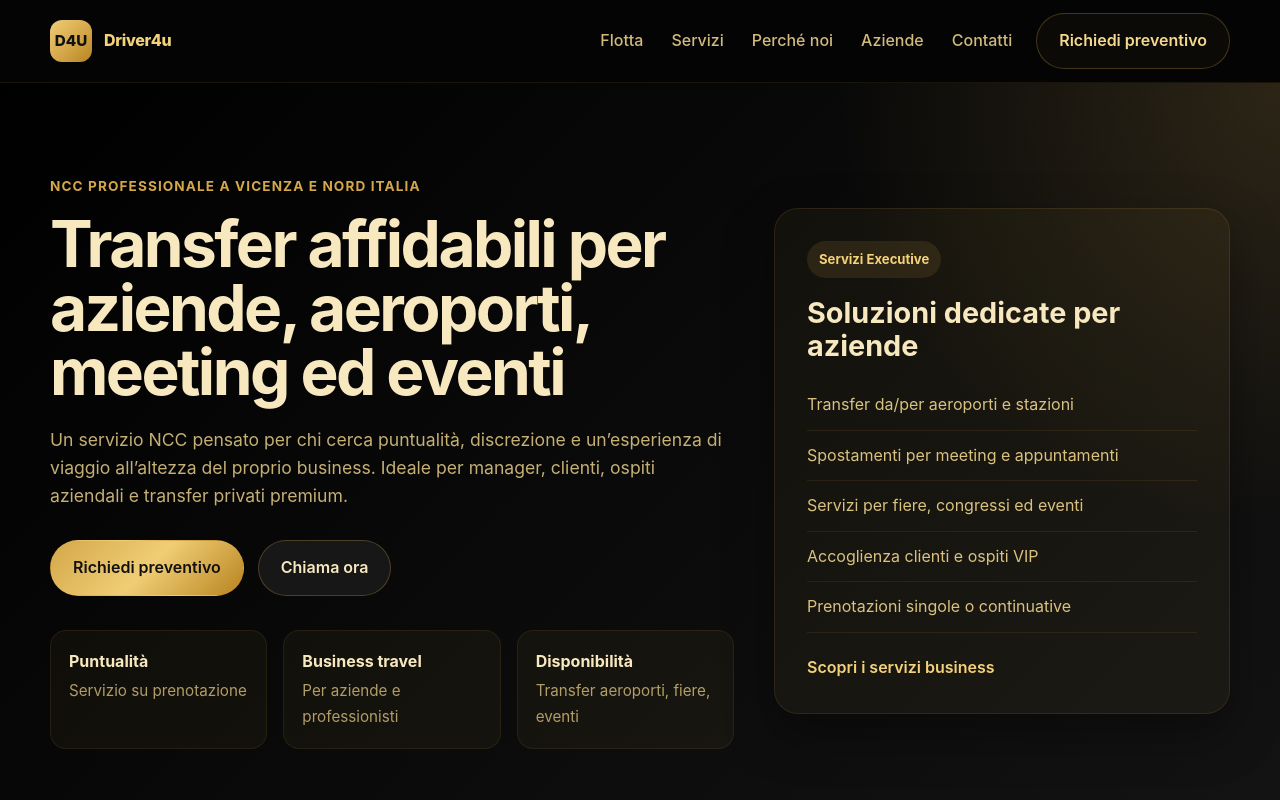
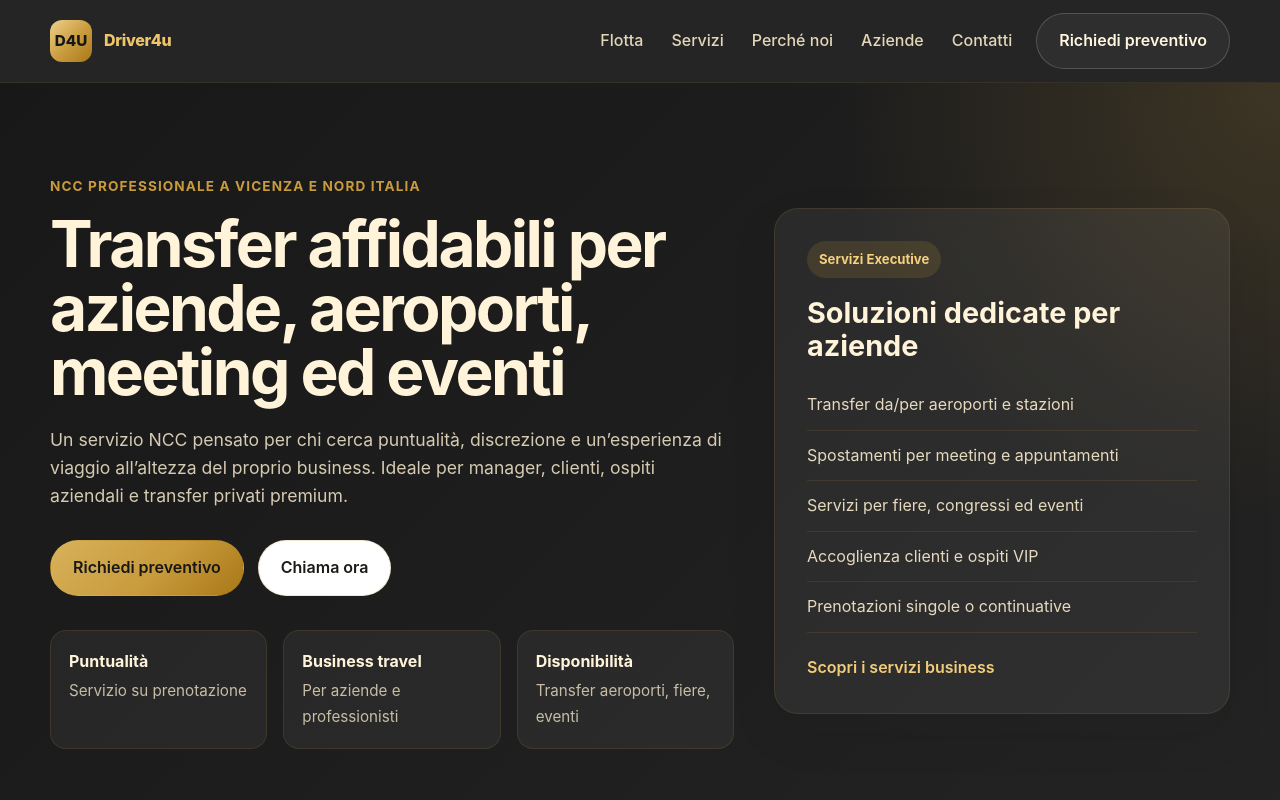
Before and after one commit to dfpcapitalsrl-ops/Driver4u, a Next.js app: page / in a window 1280 px wide. Shown: the top 800 px of the page. Built offline with nearby package versions, Linux system fonts and the light colour scheme.

Commit message:
Update globals.css

```diff
--- a/styles/globals.css
+++ b/styles/globals.css
@@ -1,16 +1,16 @@
 :root {
-  --bg: #0a0a0a;
+  --bg: #f8f6f1;
   --white: #ffffff;
-  --text: #f5e7c2;
-  --muted: #c9b27a;
-  --line: rgba(212, 167, 73, 0.18);
-  --primary: #050505;
-  --primary-2: #111111;
-  --accent: #d4a749;
-  --accent-2: #b8841f;
-  --soft: #111111;
-  --panel: #151515;
-  --shadow: 0 20px 50px rgba(0, 0, 0, 0.35);
+  --text: #1c1a17;
+  --muted: #6f6557;
+  --line: rgba(184, 134, 31, 0.18);
+  --primary: #151515;
+  --primary-2: #222222;
+  --accent: #c89b3c;
+  --accent-2: #a97817;
+  --soft: #f3efe7;
+  --panel: #ffffff;
+  --shadow: 0 20px 50px rgba(28, 26, 23, 0.08);
   --radius-lg: 24px;
   --radius-md: 16px;
   --radius-sm: 12px;
@@ -61,11 +61,11 @@ textarea {
 }
 
 .section-soft {
-  background: linear-gradient(180deg, #0d0d0d 0%, #121212 100%);
+  background: var(--soft);
 }
 
 .section-dark {
-  background: linear-gradient(135deg, #000000 0%, #0c0c0c 100%);
+  background: linear-gradient(135deg, #1b1b1b 0%, #2a2a2a 100%);
   color: var(--white);
 }
 
@@ -82,14 +82,13 @@ textarea {
 
 .section-heading.light p,
 .section-heading.light h2 {
-  color: #f7e8bf;
+  color: var(--white);
 }
 
 .section-heading h2 {
   font-size: clamp(2rem, 3vw, 3rem);
   line-height: 1.1;
   margin-bottom: 16px;
-  color: #f7e8bf;
 }
 
 .section-heading p {
@@ -120,31 +119,31 @@ textarea {
 }
 
 .btn-primary {
-  background: linear-gradient(135deg, var(--accent) 0%, #f0cd75 50%, var(--accent-2) 100%);
-  color: #111111;
+  background: linear-gradient(135deg, #d8b15a 0%, var(--accent) 55%, var(--accent-2) 100%);
+  color: #171717;
 }
 
 .btn-primary:hover {
   transform: translateY(-1px);
   opacity: 0.96;
-  box-shadow: 0 10px 24px rgba(212, 167, 73, 0.22);
+  box-shadow: 0 10px 24px rgba(200, 155, 60, 0.24);
 }
 
 .btn-secondary {
-  background: #171717;
-  color: #f7e8bf;
-  border-color: rgba(212, 167, 73, 0.28);
+  background: var(--white);
+  color: var(--text);
+  border-color: rgba(184, 134, 31, 0.2);
 }
 
 .btn-secondary:hover,
 .btn-outline:hover {
-  background: #1d1d1d;
+  background: #faf7f1;
 }
 
 .btn-outline {
-  border-color: rgba(212, 167, 73, 0.28);
-  color: #f5d98f;
-  background: rgba(212, 167, 73, 0.04);
+  border-color: rgba(255, 255, 255, 0.18);
+  color: #fff6df;
+  background: rgba(255, 255, 255, 0.04);
 }
 
 .btn-full {
@@ -155,9 +154,9 @@ textarea {
   position: sticky;
   top: 0;
   z-index: 100;
-  background: rgba(5, 5, 5, 0.94);
+  background: rgba(24, 24, 24, 0.94);
   backdrop-filter: blur(10px);
-  border-bottom: 1px solid rgba(212, 167, 73, 0.1);
+  border-bottom: 1px solid rgba(200, 155, 60, 0.1);
 }
 
 .header-inner {
@@ -173,7 +172,7 @@ textarea {
   align-items: center;
   gap: 12px;
   font-weight: 800;
-  color: #f4d27a;
+  color: #f0c66a;
 }
 
 .logo-mark {
@@ -182,8 +181,8 @@ textarea {
   border-radius: 12px;
   display: grid;
   place-items: center;
-  background: linear-gradient(135deg, #f0cd75 0%, var(--accent) 55%, var(--accent-2) 100%);
-  color: #111111;
+  background: linear-gradient(135deg, #efd08c 0%, var(--accent) 55%, var(--accent-2) 100%);
+  color: #171717;
   font-size: 0.95rem;
 }
 
@@ -199,12 +198,12 @@ textarea {
 }
 
 .main-nav a {
-  color: rgba(245, 217, 143, 0.86);
+  color: rgba(255, 240, 205, 0.88);
   font-weight: 500;
 }
 
 .main-nav a:hover {
-  color: #f7e8bf;
+  color: #ffffff;
 }
 
 .menu-toggle {
@@ -218,15 +217,15 @@ textarea {
   display: block;
   width: 24px;
   height: 2px;
-  background: #f5d98f;
+  background: #f3d28a;
   margin: 5px 0;
 }
 
 .hero {
   padding: 90px 0 70px;
   background:
-    radial-gradient(circle at top right, rgba(212, 167, 73, 0.16), transparent 30%),
-    linear-gradient(135deg, #000000 0%, #0a0a0a 50%, #131313 100%);
+    radial-gradient(circle at top right, rgba(200, 155, 60, 0.18), transparent 30%),
+    linear-gradient(135deg, #181818 0%, #232323 100%);
   color: var(--white);
 }
 
@@ -243,12 +242,12 @@ textarea {
   letter-spacing: -0.04em;
   max-width: 820px;
   margin-bottom: 22px;
-  color: #f7e8bf;
+  color: #fff4da;
 }
 
 .hero-text {
   max-width: 680px;
-  color: rgba(245, 217, 143, 0.8);
+  color: rgba(255, 241, 211, 0.82);
   font-size: 1.1rem;
   margin-bottom: 30px;
 }
@@ -269,25 +268,25 @@ textarea {
 .hero-highlights div {
   padding: 18px;
   border-radius: var(--radius-md);
-  background: rgba(212, 167, 73, 0.05);
-  border: 1px solid rgba(212, 167, 73, 0.1);
+  background: rgba(255, 255, 255, 0.05);
+  border: 1px solid rgba(200, 155, 60, 0.14);
 }
 
 .hero-highlights strong {
   display: block;
   font-size: 1rem;
   margin-bottom: 4px;
-  color: #f7e8bf;
+  color: #fff4da;
 }
 
 .hero-highlights span {
   font-size: 0.95rem;
-  color: rgba(245, 217, 143, 0.7);
+  color: rgba(255, 241, 211, 0.74);
 }
 
 .hero-card {
-  background: rgba(212, 167, 73, 0.05);
-  border: 1px solid rgba(212, 167, 73, 0.12);
+  background: rgba(255, 255, 255, 0.06);
+  border: 1px solid rgba(200, 155, 60, 0.14);
   border-radius: var(--radius-lg);
   padding: 32px;
   box-shadow: var(--shadow);
@@ -297,8 +296,8 @@ textarea {
   display: inline-block;
   padding: 8px 12px;
   border-radius: 999px;
-  background: rgba(212, 167, 73, 0.12);
-  color: #f4d27a;
+  background: rgba(200, 155, 60, 0.16);
+  color: #f4d07f;
   font-size: 0.82rem;
   font-weight: 700;
   margin-bottom: 18px;
@@ -308,7 +307,7 @@ textarea {
   font-size: 1.8rem;
   line-height: 1.15;
   margin-bottom: 18px;
-  color: #f7e8bf;
+  color: #fff4da;
 }
 
 .hero-card ul {
@@ -318,18 +317,18 @@ textarea {
 
 .hero-card li {
   padding: 12px 0;
-  border-bottom: 1px solid rgba(212, 167, 73, 0.1);
-  color: rgba(245, 217, 143, 0.88);
+  border-bottom: 1px solid rgba(200, 155, 60, 0.12);
+  color: rgba(255, 241, 211, 0.88);
 }
 
 .text-link {
-  color: #f4d27a;
+  color: #f2cd79;
   font-weight: 600;
 }
 
 .trust-bar {
-  background: #0d0d0d;
-  border-bottom: 1px solid rgba(212, 167, 73, 0.1);
+  background: #fffdf9;
+  border-bottom: 1px solid rgba(184, 134, 31, 0.1);
 }
 
 .trust-grid {
@@ -341,7 +340,7 @@ textarea {
 
 .trust-item {
   padding: 14px 18px;
-  border-right: 1px solid rgba(212, 167, 73, 0.1);
+  border-right: 1px solid rgba(184, 134, 31, 0.1);
 }
 
 .trust-item:last-child {
@@ -352,7 +351,6 @@ textarea {
   display: block;
   margin-bottom: 6px;
   font-size: 1rem;
-  color: #f7e8bf;
 }
 
 .trust-item span {
@@ -368,7 +366,7 @@ textarea {
 
 .vehicle-card {
   background: var(--panel);
-  border: 1px solid rgba(212, 167, 73, 0.1);
+  border: 1px solid rgba(184, 134, 31, 0.12);
   border-radius: var(--radius-lg);
   overflow: hidden;
   box-shadow: var(--shadow);
@@ -380,9 +378,9 @@ textarea {
   align-items: center;
   justify-content: center;
   background:
-    linear-gradient(135deg, rgba(255, 215, 130, 0.04), rgba(212, 167, 73, 0.12)),
-    #121212;
-  border-bottom: 1px solid rgba(212, 167, 73, 0.1);
+    linear-gradient(135deg, rgba(200, 155, 60, 0.08), rgba(200, 155, 60, 0.16)),
+    #f5efe2;
+  border-bottom: 1px solid rgba(184, 134, 31, 0.1);
   position: relative;
 }
 
@@ -390,7 +388,7 @@ textarea {
   content: "";
   position: absolute;
   inset: 16px;
-  border: 2px dashed rgba(212, 167, 73, 0.22);
+  border: 2px dashed rgba(184, 134, 31, 0.2);
   border-radius: 18px;
 }
 
@@ -398,7 +396,7 @@ textarea {
   position: relative;
   z-index: 1;
   font-weight: 700;
-  color: #f4d27a;
+  color: #8f6618;
 }
 
 .vehicle-card-body {
@@ -409,7 +407,6 @@ textarea {
   font-size: 1.2rem;
   margin-bottom: 10px;
   line-height: 1.2;
-  color: #f7e8bf;
 }
 
 .vehicle-card-body p {
@@ -429,7 +426,7 @@ textarea {
 .testimonial-card,
 .point {
   background: var(--panel);
-  border: 1px solid rgba(212, 167, 73, 0.1);
+  border: 1px solid rgba(184, 134, 31, 0.12);
   border-radius: var(--radius-lg);
   padding: 28px;
   box-shadow: var(--shadow);
@@ -441,11 +438,9 @@ textarea {
   font-size: 1.2rem;
   margin-bottom: 12px;
   line-height: 1.2;
-  color: #f7e8bf;
 }
 
 .service-card p,
-.advantage-card p,
 .point p,
 .testimonial-card p {
   color: var(--muted);
@@ -457,21 +452,25 @@ textarea {
   display: grid;
   place-items: center;
   border-radius: 14px;
-  background: rgba(212, 167, 73, 0.12);
-  color: #f4d27a;
+  background: rgba(200, 155, 60, 0.12);
+  color: #9a6f1a;
   font-weight: 700;
   margin-bottom: 18px;
   font-size: 1.25rem;
 }
 
 .advantages-grid .advantage-card {
-  background: rgba(212, 167, 73, 0.05);
-  border-color: rgba(212, 167, 73, 0.1);
+  background: rgba(255, 255, 255, 0.06);
+  border-color: rgba(200, 155, 60, 0.12);
   box-shadow: none;
 }
 
+.advantages-grid .advantage-card h3 {
+  color: #fff4da;
+}
+
 .advantages-grid .advantage-card p {
-  color: rgba(245, 217, 143, 0.72);
+  color: rgba(255, 241, 211, 0.72);
 }
 
 .check-list {
@@ -496,7 +495,7 @@ textarea {
 .fleet-label {
   display: inline-block;
   margin-bottom: 12px;
-  color: #f4d27a;
+  color: var(--accent);
   font-size: 0.85rem;
   font-weight: 700;
   text-transform: uppercase;
@@ -508,7 +507,7 @@ textarea {
   grid-template-columns: 0.9fr 1.1fr;
   gap: 28px;
   background: var(--panel);
-  border: 1px solid rgba(212, 167, 73, 0.1);
+  border: 1px solid rgba(184, 134, 31, 0.12);
   border-radius: 28px;
   padding: 36px;
   box-shadow: var(--shadow);
@@ -518,7 +517,6 @@ textarea {
   font-size: clamp(2rem, 3vw, 2.8rem);
   line-height: 1.1;
   margin-bottom: 16px;
-  color: #f7e8bf;
 }
 
 .business-text p {
@@ -534,12 +532,12 @@ textarea {
 .testimonial-card span {
   display: inline-block;
   margin-top: 14px;
-  color: #f4d27a;
+  color: var(--accent);
   font-weight: 600;
 }
 
 .cta-section {
-  background: linear-gradient(135deg, #000000 0%, #0a0a0a 100%);
+  background: linear-gradient(135deg, #1a1a1a 0%, #262626 100%);
   color: var(--white);
 }
 
@@ -554,11 +552,11 @@ textarea {
   font-size: clamp(2rem, 3vw, 3rem);
   line-height: 1.05;
   margin-bottom: 18px;
-  color: #f7e8bf;
+  color: #fff4da;
 }
 
 .cta-text p {
-  color: rgba(245, 217, 143, 0.76);
+  color: rgba(255, 241, 211, 0.78);
   margin-bottom: 28px;
 }
 
@@ -570,17 +568,17 @@ textarea {
 
 .contact-list a,
 .contact-list span {
-  color: rgba(245, 217, 143, 0.92);
+  color: rgba(255, 241, 211, 0.92);
   font-weight: 500;
 }
 
 .contact-form {
-  background: var(--panel);
+  background: #fffdfa;
   color: var(--text);
   border-radius: 24px;
   padding: 28px;
   box-shadow: var(--shadow);
-  border: 1px solid rgba(212, 167, 73, 0.1);
+  border: 1px solid rgba(184, 134, 31, 0.12);
 }
 
 .form-group {
@@ -592,24 +590,23 @@ textarea {
   margin-bottom: 8px;
   font-weight: 600;
   font-size: 0.95rem;
-  color: #f7e8bf;
 }
 
 .form-group input,
 .form-group select,
 .form-group textarea {
   width: 100%;
-  border: 1px solid rgba(212, 167, 73, 0.16);
+  border: 1px solid rgba(184, 134, 31, 0.16);
   border-radius: 14px;
   padding: 14px 16px;
   outline: none;
-  background: #0d0d0d;
-  color: #f7e8bf;
+  background: #ffffff;
+  color: var(--text);
 }
 
 .form-group input::placeholder,
 .form-group textarea::placeholder {
-  color: #9f8a59;
+  color: #9b8a72;
 }
 
 .form-group input:focus,
@@ -619,10 +616,10 @@ textarea {
 }
 
 .site-footer {
-  background: #050505;
-  color: rgba(245, 217, 143, 0.85);
+  background: #151515;
+  color: rgba(255, 241, 211, 0.85);
   padding: 34px 0;
-  border-top: 1px solid rgba(212, 167, 73, 0.08);
+  border-top: 1px solid rgba(200, 155, 60, 0.1);
 }
 
 .footer-inner {
@@ -638,7 +635,7 @@ textarea {
 
 .footer-copy {
   max-width: 520px;
-  color: rgba(245, 217, 143, 0.58);
+  color: rgba(255, 241, 211, 0.58);
 }
 
 .footer-links {
@@ -648,11 +645,11 @@ textarea {
 }
 
 .footer-links a {
-  color: rgba(245, 217, 143, 0.78);
+  color: rgba(255, 241, 211, 0.78);
 }
 
 .footer-links a:hover {
-  color: #f7e8bf;
+  color: #ffffff;
 }
 
 @media (max-width: 1080px) {
@@ -677,7 +674,7 @@ textarea {
 
   .trust-item {
     border-right: 0;
-    border-bottom: 1px solid rgba(212, 167, 73, 0.1);
+    border-bottom: 1px solid rgba(184, 134, 31, 0.1);
   }
 
   .trust-item:last-child {
```
